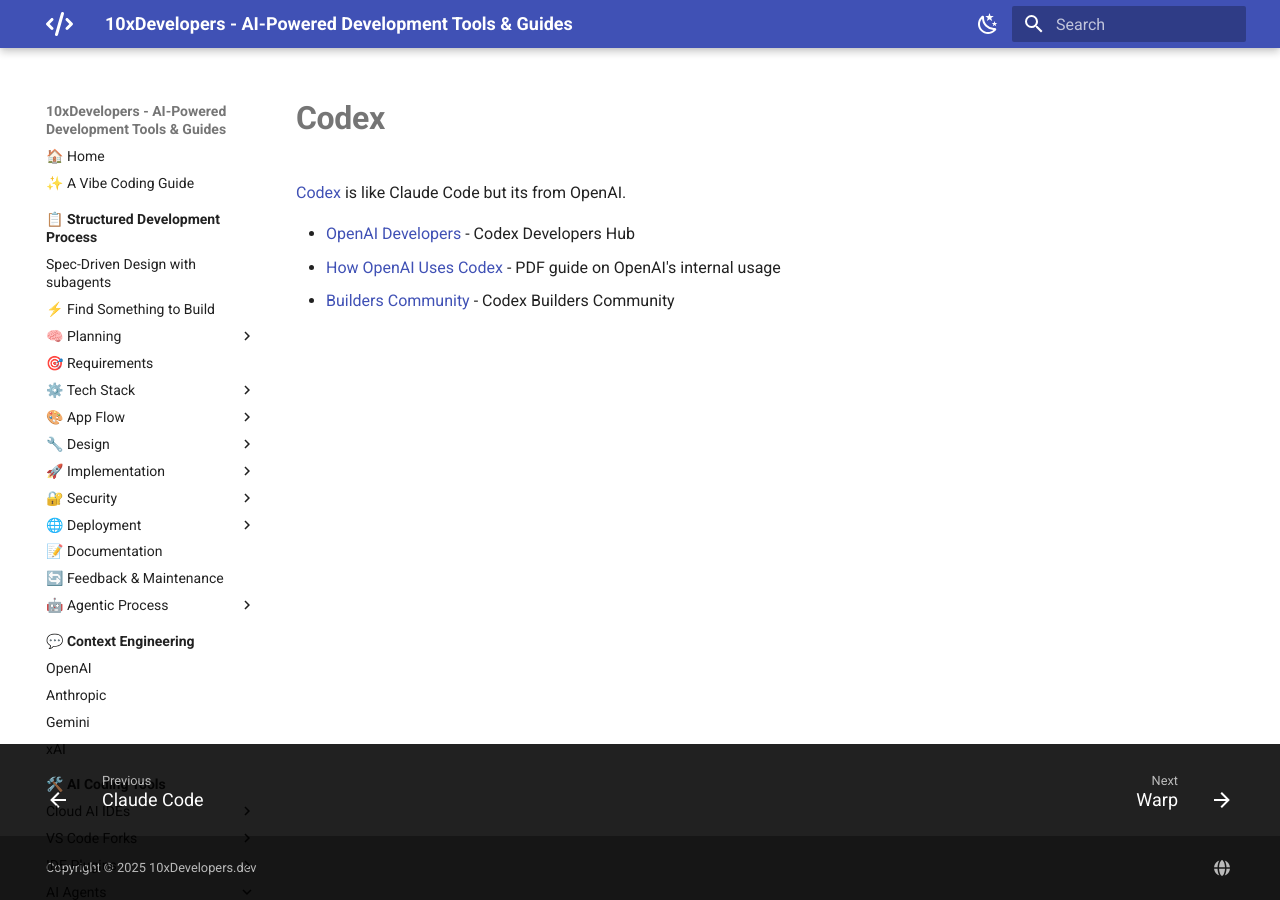
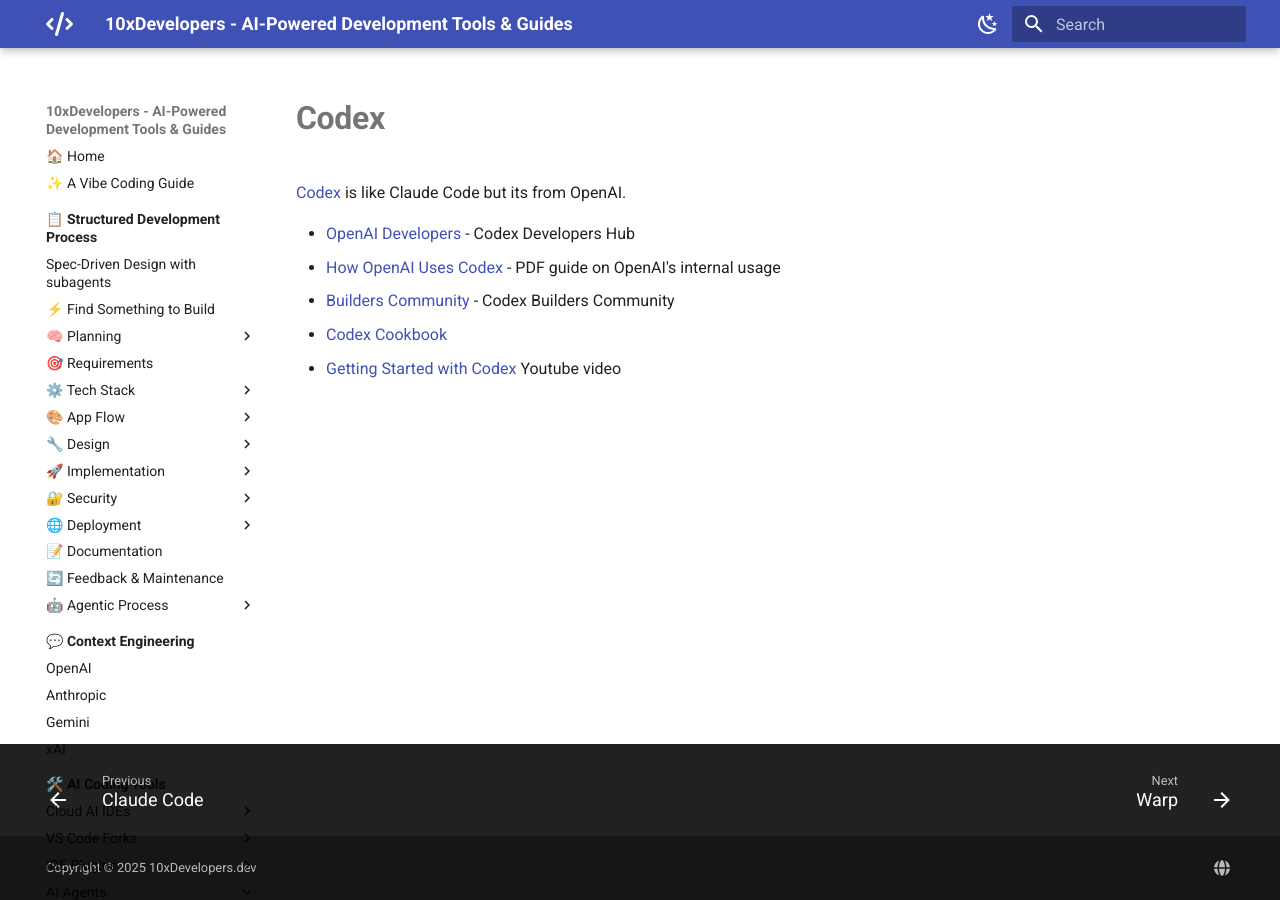
Before and after one commit to shlomoc/10xdev, an MkDocs documentation site: the page built from docs/ai-coding-tools/ai-agents/codex.md, in a window 1280 px wide. Built offline with MkDocs 1.6.1 and Material for MkDocs 9.7.7, drawn with Linux system fonts in a browser that asks for light colours.

Commit message:
docs: add Codex Cookbook and Getting Started video links

```diff
--- a/docs/ai-coding-tools/ai-agents/codex.md
+++ b/docs/ai-coding-tools/ai-agents/codex.md
@@ -5,3 +5,5 @@
 - [OpenAI Developers](https://developers.openai.com/codex/) - Codex Developers Hub
 - [How OpenAI Uses Codex](https://cdn.openai.com/pdf/6a2631dc-783e-479b-b1a4-af0cfbd38630/how-openai-uses-codex.pdf) - PDF guide on OpenAI's internal usage
 - [Builders Community](https://academy.openai.com/public/clubs/builders-etkn1/overview) - Codex Builders Community
+- [Codex Cookbook](https://cookbook.openai.com/topic/codex)
+- [Getting Started with Codex](https://www.youtube.com/watch?v=px7XlbYgk7I) Youtube video
```
